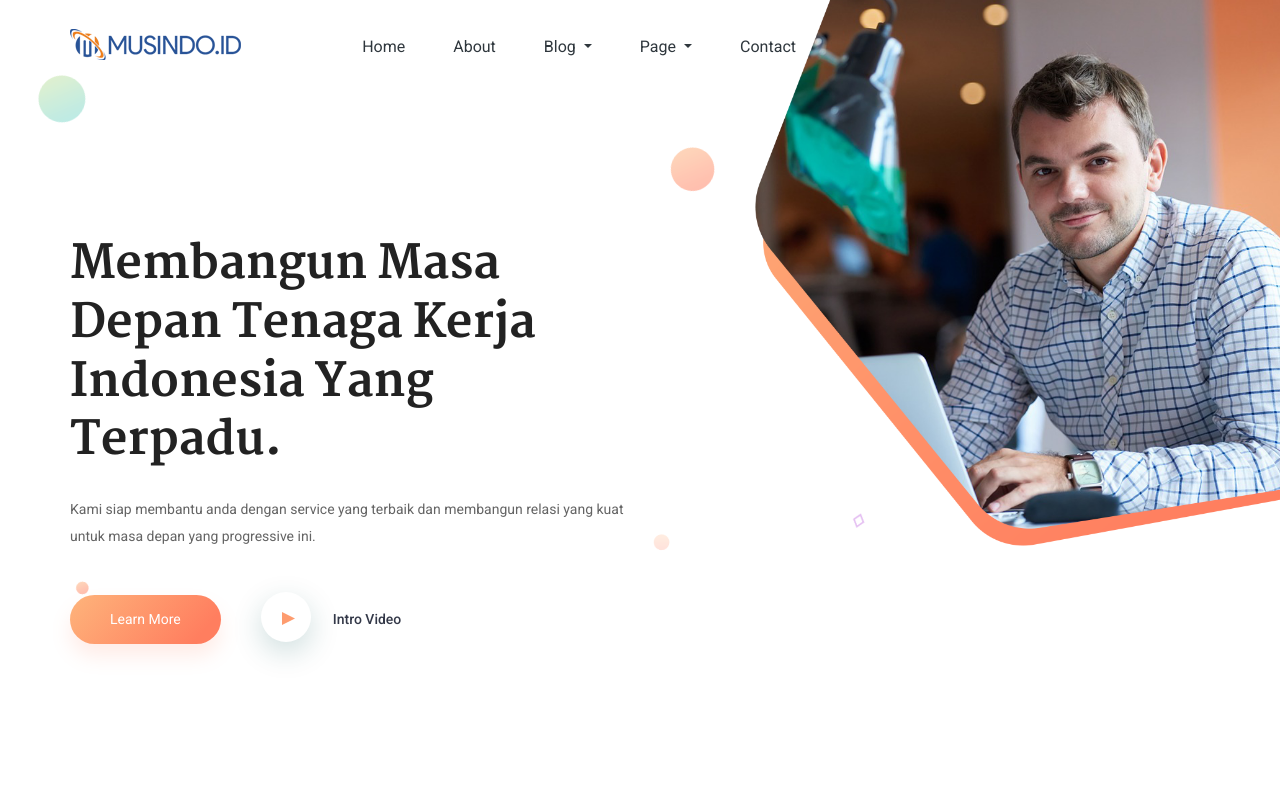
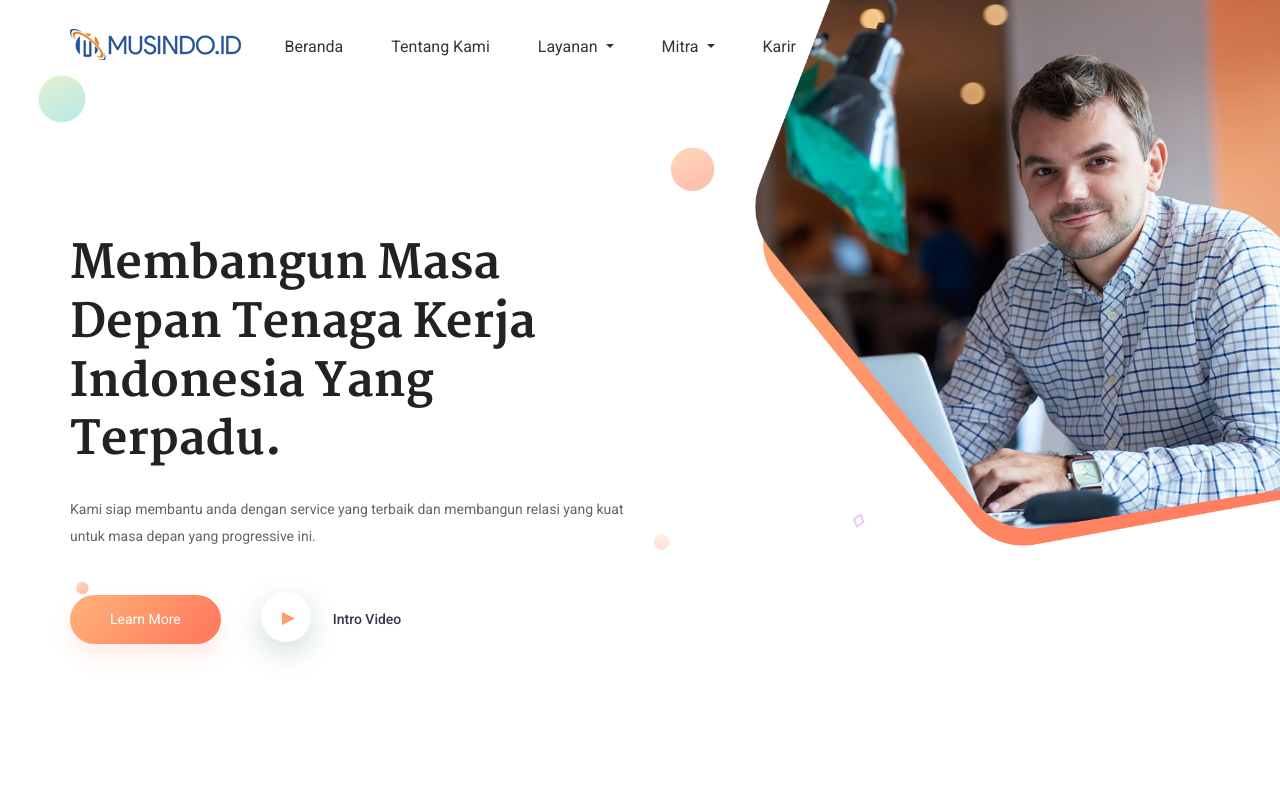
Before and after one commit to hifumi-chan/bizkon, a plain HTML site: page index.html in a window 1280 px wide. Shown: the top 800 px of the page. Drawn offline with Linux system fonts and the light colour scheme.

Commit message:
ubah meubah menu

```diff
--- a/index.html
+++ b/index.html
@@ -43,15 +43,15 @@
                             id="navbarSupportedContent">
                             <ul class="navbar-nav">
                                 <li class="nav-item active">
-                                    <a class="nav-link" href="index.html">Home </a>
+                                    <a class="nav-link" href="index.html">Beranda </a>
                                 </li>
                                 <li class="nav-item">
-                                    <a class="nav-link" href="about.html">About</a>
+                                    <a class="nav-link" href="about.html">Tentang Kami</a>
                                 </li>
                                 <li class="nav-item dropdown">
                                     <a class="nav-link dropdown-toggle" href="blog.html" id="navbarDropdown"
                                         role="button" data-toggle="dropdown" aria-haspopup="true" aria-expanded="false">
-                                        Blog
+                                        Layanan
                                     </a>
                                     <div class="dropdown-menu" aria-labelledby="navbarDropdown">
                                         <a class="dropdown-item" href="blog.html">Blog</a>
@@ -61,7 +61,7 @@
                                 <li class="nav-item dropdown">
                                     <a class="nav-link dropdown-toggle" href="#" id="navbarDropdown" role="button"
                                         data-toggle="dropdown" aria-haspopup="true" aria-expanded="false">
-                                        Page
+                                        Mitra
                                     </a>
                                     <div class="dropdown-menu" aria-labelledby="navbarDropdown">
                                         <a class="dropdown-item" href="project.html">Project</a>
@@ -71,7 +71,7 @@
                                     </div>
                                 </li>
                                 <li class="nav-item active">
-                                    <a class="nav-link" href="contact.html">Contact</a>
+                                    <a class="nav-link" href="contact.html">Karir</a>
                                 </li>
                             </ul>
                         </div>
```
